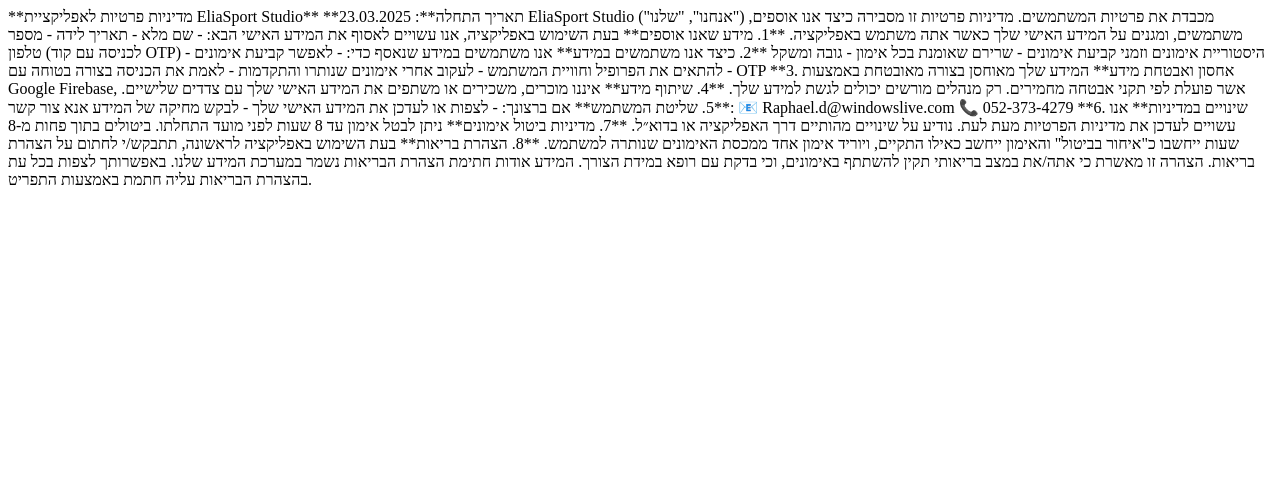
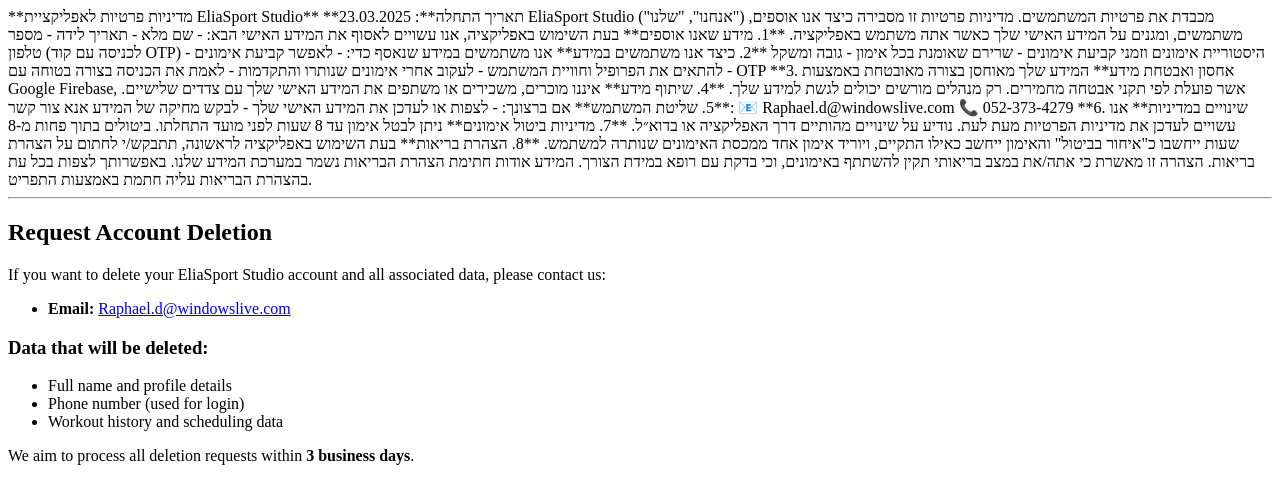
Before and after one commit to rafaeldamouny/eliasport-studio-privacy, a plain HTML site: page index.html in a window 1280 px wide. Drawn offline with Linux system fonts and the light colour scheme.

Commit message:
Update index.html

```diff
--- a/index.html
+++ b/index.html
@@ -41,3 +41,21 @@
 
 **8. הצהרת בריאות**
 בעת השימוש באפליקציה לראשונה, תתבקש/י לחתום על הצהרת בריאות. הצהרה זו מאשרת כי אתה/את במצב בריאותי תקין להשתתף באימונים, וכי בדקת עם רופא במידת הצורך. המידע אודות חתימת הצהרת הבריאות נשמר במערכת המידע שלנו. באפשרותך לצפות בכל עת בהצהרת הבריאות עליה חתמת באמצעות התפריט.
+
+
+
+<hr>
+<h2>Request Account Deletion</h2>
+<p>If you want to delete your EliaSport Studio account and all associated data, please contact us:</p>
+<ul>
+  <li><strong>Email:</strong> <a href="mailto:Raphael.d@windowslive.com">Raphael.d@windowslive.com</a></li>
+</ul>
+
+<h3>Data that will be deleted:</h3>
+<ul>
+  <li>Full name and profile details</li>
+  <li>Phone number (used for login)</li>
+  <li>Workout history and scheduling data</li>
+</ul>
+
+<p>We aim to process all deletion requests within <strong>3 business days</strong>.</p>
```
